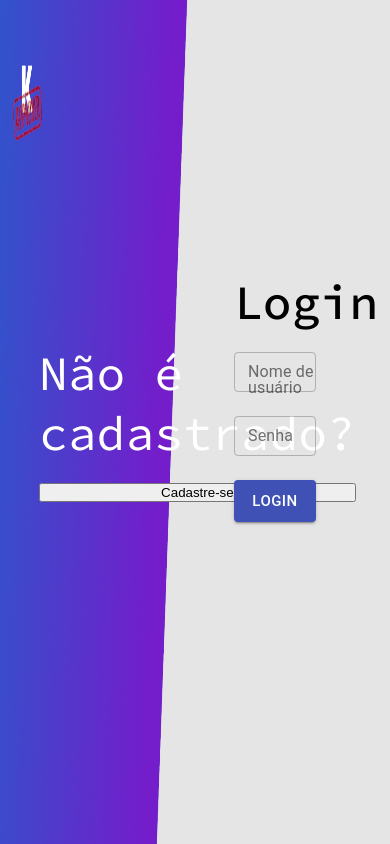
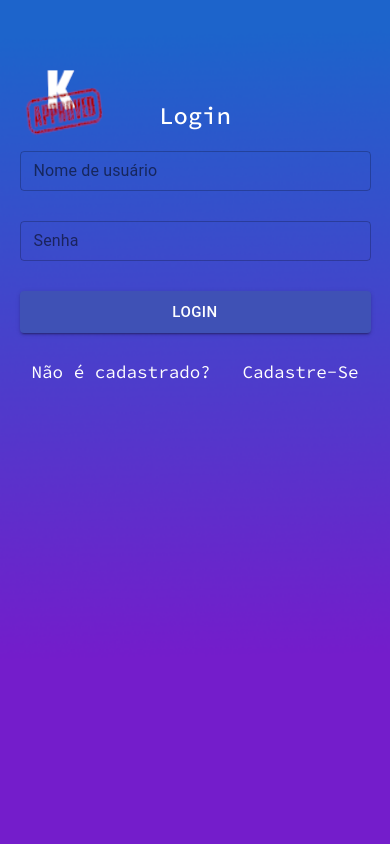
Before and after one commit to ayamello/kenzinhos-approved, a React (Create React App) app: page /login in a window 390 px wide. Built offline with nearby package versions, Linux system fonts and the light colour scheme.

Commit message:
style(mobile first): implement style for mobile

```diff
--- a/src/Pages/Login/index.js
+++ b/src/Pages/Login/index.js
@@ -1,10 +1,14 @@
 import { useForm } from "react-hook-form";
-import { useHistory } from "react-router-dom";
+import { Link, useHistory } from "react-router-dom";
 import * as yup from "yup";
 import { yupResolver } from "@hookform/resolvers/yup";
 import api from "../../Services/api";
-import { InputContainer, TitleContainer } from "../Signup/styles";
-import { FormContainer, MainContainer } from "./styles";
+import {
+  TitleContainer,
+  InputContainer,
+  FormContainer,
+  MainContainer,
+} from "./styles";
 import { Button, TextField } from "@material-ui/core";
 
 const Login = () => {
@@ -38,13 +42,13 @@ const Login = () => {
   };
 
   const handleClick = () => {
-    history.push('/signup')
-}
+    history.push("/signup");
+  };
   return (
     <MainContainer>
       <TitleContainer>
         <h1>Não é cadastrado?</h1>
-        <button onClick={handleClick}>Cadastre-se</button>
+        <Link to="/signup">Cadastre-se</Link>
       </TitleContainer>
       <FormContainer>
         <h1>Login</h1>
--- a/src/Pages/Login/styles.js
+++ b/src/Pages/Login/styles.js
@@ -1,13 +1,19 @@
 import styled from "styled-components";
-import background from "../../Assets/Img/login.png";
+import backgroundDesktop from "../../Assets/Img/login.png";
+import backgroundMobile from "../../Assets/Img/loginSignupMobile.png";
 
 export const MainContainer = styled.div`
-  background: url(${background}) round;
+  background: url(${backgroundDesktop}) round;
   height: 100vh;
   width: 100%;
   display: flex;
   align-items: center;
   justify-content: space-around;
+  @media screen and (max-width: 600px) {
+    background: url(${backgroundMobile}) round;
+    flex-direction: column-reverse;
+    justify-content: flex-end;
+  }
 `;
 
 export const FormContainer = styled.div`
@@ -17,6 +23,7 @@ export const FormContainer = styled.div`
   flex-direction: column;
   width: 30%;
   margin-top: 100px;
+
   form {
     display: flex;
     flex-direction: column;
@@ -32,4 +39,74 @@ export const FormContainer = styled.div`
     width: 70%;
     margin-bottom: 20px;
   }
+  @media screen and (max-width: 600px) {
+    width: 100%;
+    align-items: center;
+    form {
+      width: 90%;
+      height: 210px;
+    }
+    h1 {
+      color: white;
+      font-size: 1.5rem;
+    }
+  }
 `;
+export const InputContainer = styled.div`
+  display: flex;
+  flex-direction: column;
+  height: 20%;
+  width: 100%;
+  @media screen and (max-width: 600px) {
+    height: 33.33%;
+  }
+`;
+
+export const TitleContainer = styled.div`
+  display: flex;
+  flex-wrap: wrap;
+  flex-direction: column;
+  width: 30%;
+  justify-content: center;
+  color: white;
+  h1 {
+    font-family: var(--title-font);
+    font-size: 3rem;
+    font-weight: 400;
+  }
+  a {
+    margin-top: 20px;
+    text-transform: uppercase;
+    border: 1px white solid;
+    padding: 15px;
+    width: 150px;
+    border-radius: 8px;
+    color: var(--blue-color);
+    background-color: white;
+    font-family: var(--title-font);
+    text-align: center;
+  }
+  @media screen and (max-width: 600px) {
+    flex-direction: row;
+    width: 100%;
+    justify-content: space-evenly;
+    h1 {
+      font-size: 1.1rem;
+    }
+    a {
+      margin-top: 0;
+      text-transform: capitalize;
+      border: none;
+      padding: 0px;
+      width: 0px;
+      border-radius: 8px;
+      color: white;
+      background-color: inherit;
+      font-family: var(--title-font);
+      text-align: center;
+      color: white;
+      font-size: 1.1rem;
+      width: auto;
+    }
+  }
+`;
--- a/src/Pages/Signup/index.js
+++ b/src/Pages/Signup/index.js
@@ -8,6 +8,7 @@ import { Button, TextField } from "@material-ui/core";
 import { FormContainer } from "./styles";
 import { InputContainer } from "./styles";
 import { TitleContainer } from "./styles";
+import { Link } from "react-router-dom";
 
 const Signup = () => {
   const schema = yup.object().shape({
@@ -111,14 +112,14 @@ const Signup = () => {
               type="submit"
               className="submitButton"
             >
-              Cadastro
+              Cadastrar
             </Button>
           </InputContainer>
         </form>
       </FormContainer>
       <TitleContainer>
         <h1>Já é cadastrado?</h1>
-        <button onClick={handleClick}>Login</button>
+        <Link to='/login'>login</Link>
       </TitleContainer>
     </MainContainer>
   );
--- a/src/Pages/Signup/styles.js
+++ b/src/Pages/Signup/styles.js
@@ -1,5 +1,6 @@
 import styled from "styled-components";
 import background from "../../Assets/Img/signup.png";
+import backgroundMobile from "../../Assets/Img/loginSignupMobile.png";
 
 export const MainContainer = styled.div`
   background: url(${background}) round;
@@ -8,6 +9,11 @@ export const MainContainer = styled.div`
   display: flex;
   align-items: center;
   justify-content: space-around;
+  @media screen and (max-width: 600px) {
+    background: url(${backgroundMobile}) round;
+    flex-direction: column;
+    justify-content: center;
+  }
 `;
 
 export const FormContainer = styled.div`
@@ -31,6 +37,17 @@ export const FormContainer = styled.div`
     width: 70%;
     margin-bottom: 20px;
   }
+  @media screen and (max-width: 600px) {
+    width: 90%;
+    form {
+      width: 100%;
+    }
+    h1 {
+      font-size: 1.5rem;
+      width: 100%;
+      color: white;
+    }
+  }
 `;
 
 export const TitleContainer = styled.div`
@@ -45,8 +62,40 @@ export const TitleContainer = styled.div`
     font-size: 3rem;
     font-weight: 400;
   }
-  button {
+  a {
     margin-top: 20px;
+    text-transform: uppercase;
+    border: 1px white solid;
+    padding: 15px;
+    width: 150px;
+    border-radius: 8px;
+    color: var(--blue-color);
+    background-color: white;
+    font-family: var(--title-font);
+    text-align: center;
+  }
+  @media screen and (max-width: 600px) {
+    flex-direction: row;
+    width: 80%;
+    justify-content: space-evenly;
+    h1 {
+      font-size: 1.1rem;
+    }
+    a {
+      margin-top: 0;
+      text-transform: capitalize;
+      border: none;
+      padding: 0px;
+      width: 0px;
+      border-radius: 8px;
+      color: white;
+      background-color: inherit;
+      font-family: var(--title-font);
+      text-align: center;
+      color: white;
+      font-size: 1.1rem;
+      width: auto;
+    }
   }
 `;
 
```
